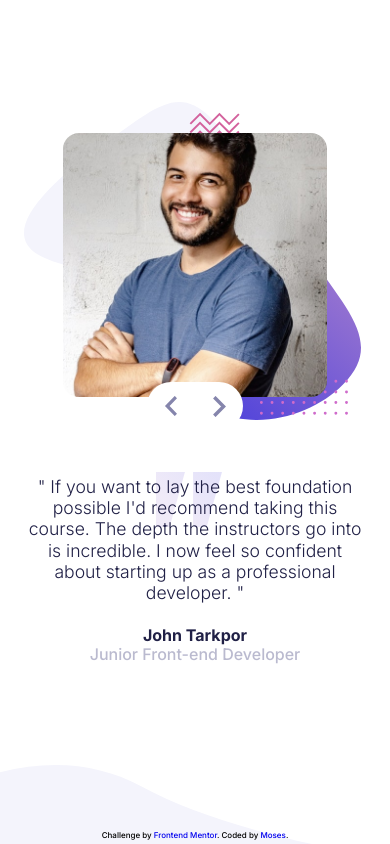
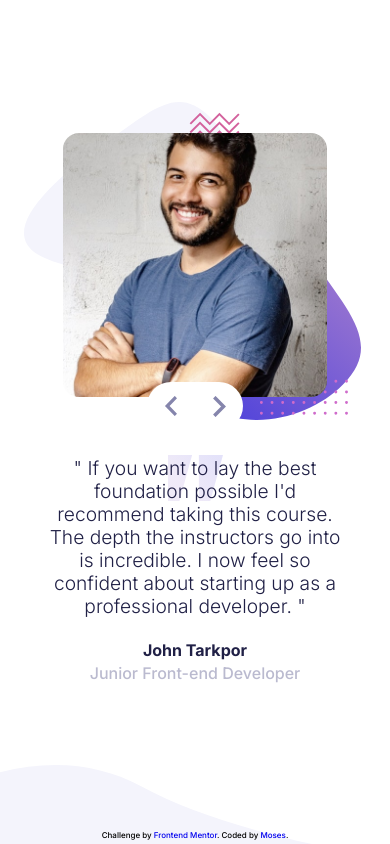
Before and after one commit to mbtenkorang/coding-bootcamp-testimonials, a Vue app: page / in a window 390 px wide. Built offline with nearby package versions, Linux system fonts and the light colour scheme.

Commit message:
Updated styles for mobile

```diff
--- a/src/App.vue
+++ b/src/App.vue
@@ -65,7 +65,7 @@ const testimonialData = ref([
 .b-slide__main__container {
   display: grid;
   grid-template-rows: repeat(2, 1fr);
-  background: 42% top / 92% no-repeat url("/images/pattern-bg.svg"), 48% 65% / 18% no-repeat url("/images/pattern-quotes.svg");
+  background: 42% top / 92% no-repeat url("/images/pattern-bg.svg"), 50% 61% / 15% no-repeat url("/images/pattern-quotes.svg");
 }
 
 .b-slide__header__container {
@@ -135,6 +135,7 @@ const testimonialData = ref([
   color: var(--darkblue);
   font-weight: 700;
   font-size: 1rem;
+  margin-block-end: .25em;
 }
 
 .b-slide__userrole {
@@ -144,10 +145,10 @@ const testimonialData = ref([
 .b-slide__text {
   text-align: center;
   font-weight: 300;
-  font-size: 1.1rem;
-  margin-block-end: 1.5rem;
+  font-size: 1.2rem;
+  margin-block-end: 1.25em;
   color: var(--darkblue);
-  max-width: 94%;
+  width: 80%;
 }
 
 @media only screen and (min-width: 980px) {
```
